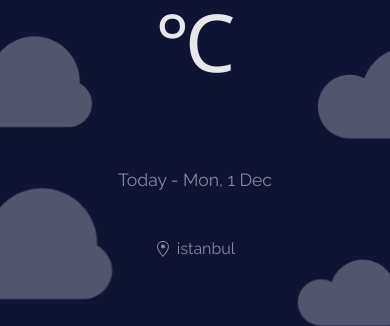
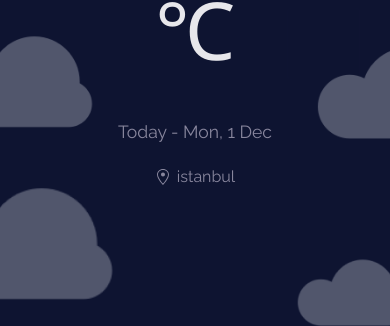
Before and after one commit to arslann/weather_app, a React (Create React App) app: page / in a window 390 px wide. Shown: the part 124-450 px from the top of the page. Built offline with nearby package versions, Linux system fonts and the light colour scheme; no server answers.

Commit message:
update margins

```diff
--- a/src/App.css
+++ b/src/App.css
@@ -137,7 +137,7 @@ h6 {
     padding: 24px 40px;
   }
   .wa__sidebar-icon {
-    margin-top: 48px;
+    margin-top: 36px;
   }
 
   .wa__sidebar-container-weather p:first-child {
@@ -147,11 +147,15 @@ h6 {
   }
 
   .wa__sidebar-container-date {
-    margin-top: 48px;
+    margin-top: 24px;
+  }
+
+  .wa__sidebar-container-location {
+    margin-top: 24px;
   }
 
   .wa__sidebar-container-weather p:nth-child(2) {
-    margin-top: 48px;
+    margin-top: 36px;
 
     font-weight: 600;
     font-size: 2rem;
```
